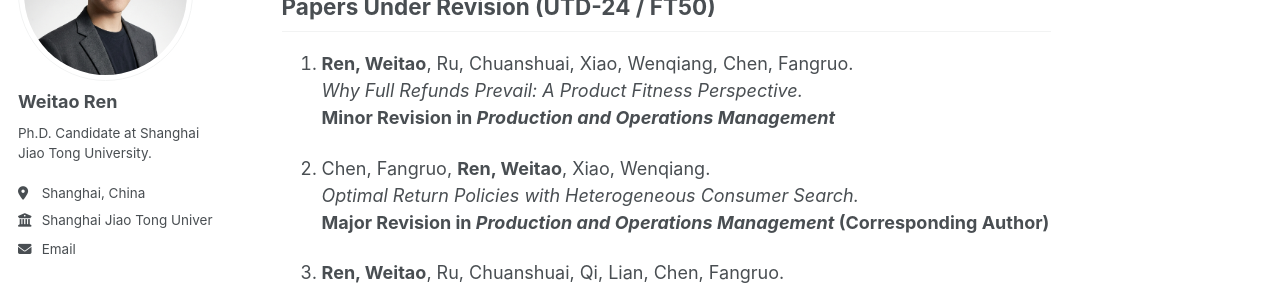
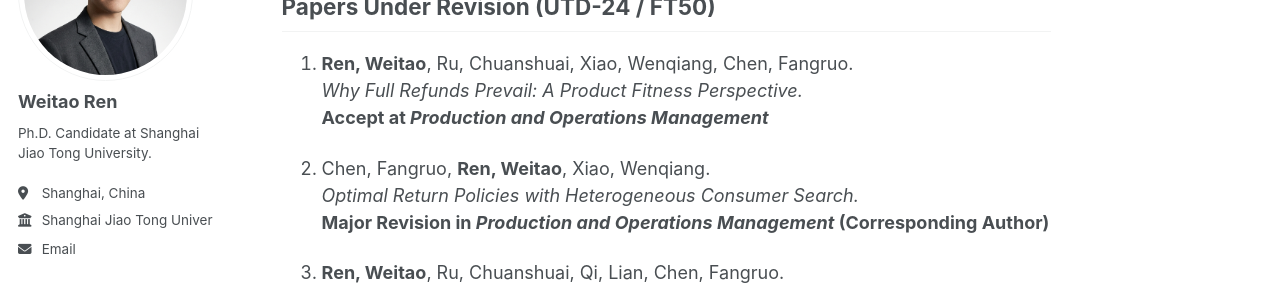
Before and after one commit to weitaoren/weitaoren.github.io, a Jekyll site: the page built from _pages/research.md, in a window 1280 px wide and 1229 px high. Shown: the part 195-485 px from the top of the window. Built offline with Jekyll 4.4.1, drawn with Linux system fonts in a browser that asks for light colours; a script bundle is joined from its source files by our own code; library files that are not in the unit come from our copies.

Commit message:
Update research.md

```diff
--- a/_pages/research.md
+++ b/_pages/research.md
@@ -9,7 +9,7 @@ author_profile: true
 
 1. **Ren, Weitao**, Ru, Chuanshuai, Xiao, Wenqiang, Chen, Fangruo.
    *Why Full Refunds Prevail: A Product Fitness Perspective.*
-   **Minor Revision in *Production and Operations Management***
+   **Accept at *Production and Operations Management***
 
 2. Chen, Fangruo, **Ren, Weitao**, Xiao, Wenqiang.
    *Optimal Return Policies with Heterogeneous Consumer Search.*
```
